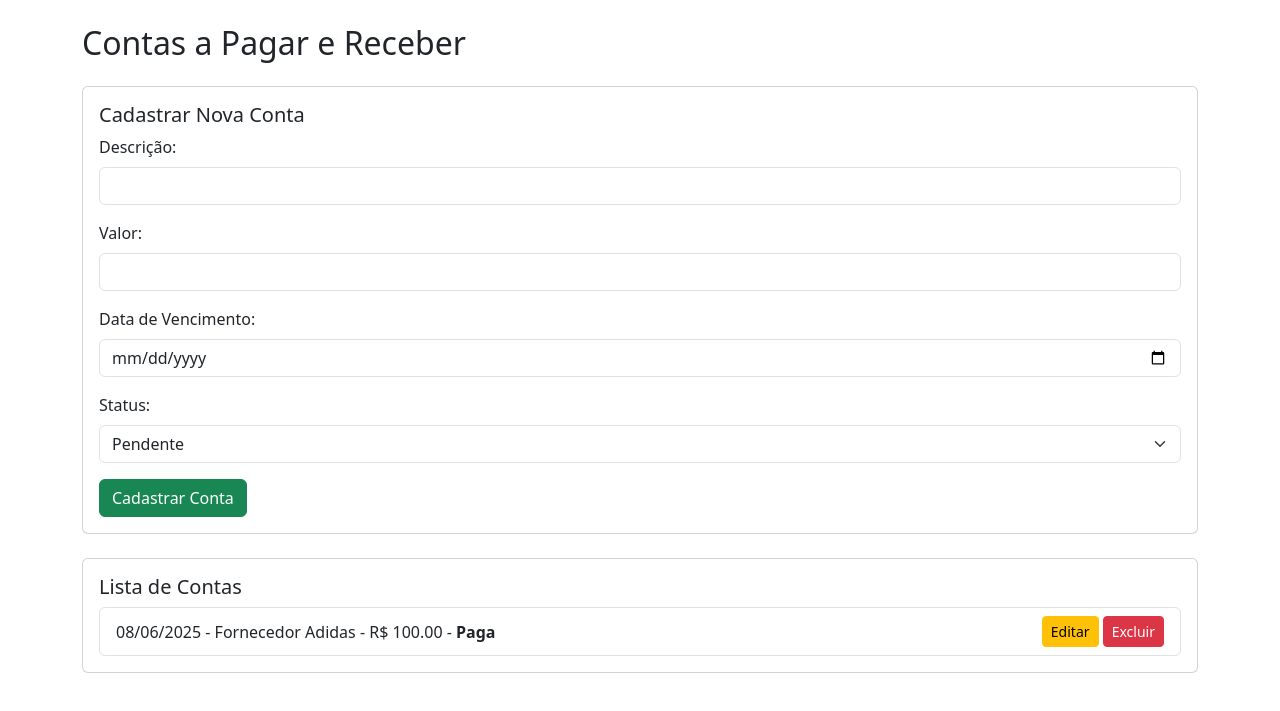
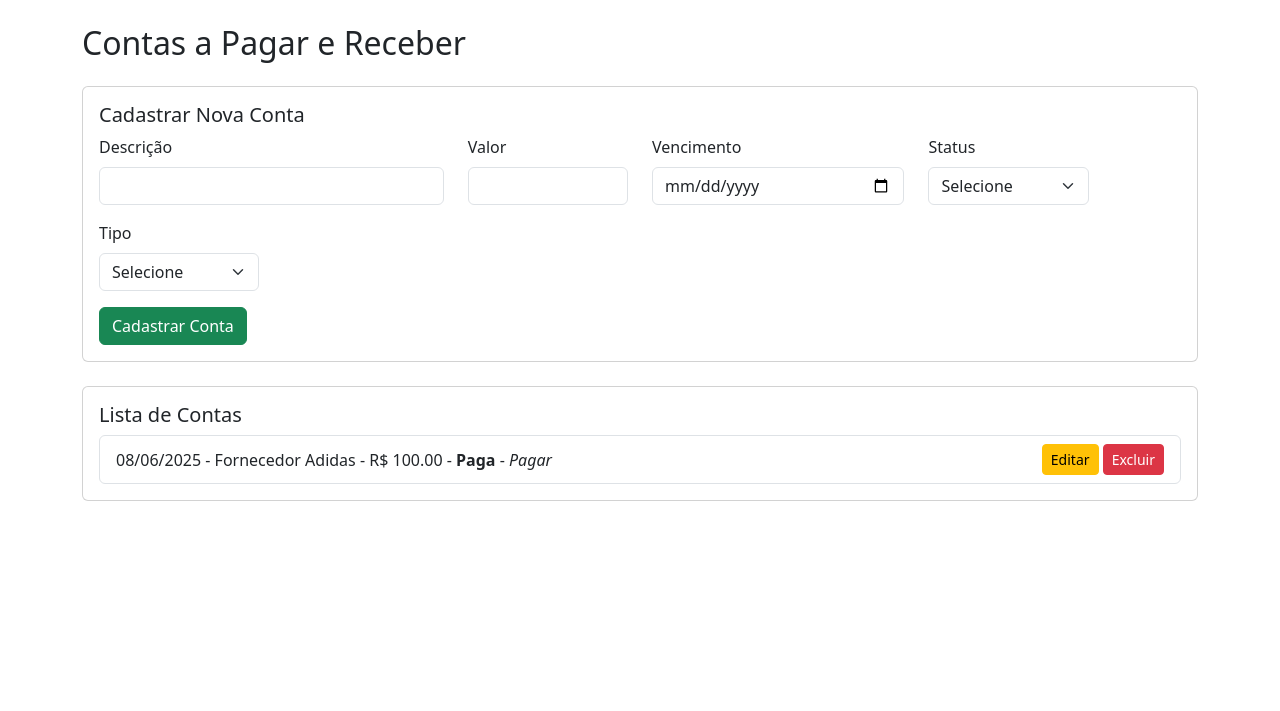
Before and after one commit to AlexMoura2002/MovaCash-Phyton, a Flask app: page /contas in a window 1280 px wide. Shown: the part 56-767 px from the top of the page. Run offline with Flask 3, Linux system fonts and the light colour scheme; a user stored in the database is signed in; data comes from the database, SQL or seed files in the repository; both versions use the stored data as it was after the commit.

Commit message:
Bug no contas.html resolvido

```diff
--- a/app/models.py
+++ b/app/models.py
@@ -28,10 +28,10 @@ class Movimentacao(db.Model):
 
 class Conta(db.Model):
     __tablename__ = 'contas'
-
     id = db.Column(db.Integer, primary_key=True)
     descricao = db.Column(db.String(100), nullable=False)
     valor = db.Column(db.Float, nullable=False)
     vencimento = db.Column(db.Date, nullable=False)
     status = db.Column(db.String(20), nullable=False)
+    tipo = db.Column(db.String(20), nullable=False)  # ✅ Campo adicionado
     usuario_id = db.Column(db.Integer, db.ForeignKey('usuarios.id'), nullable=False)
--- a/app/routes.py
+++ b/app/routes.py
@@ -196,27 +196,45 @@ def deletar_usuario(id):
 @login_obrigatorio
 def editar_conta(id):
     conta = Conta.query.get(id)
+
     if request.method == 'POST':
         conta.descricao = request.form['descricao']
         conta.valor = float(request.form['valor'])
         conta.vencimento = datetime.strptime(request.form['vencimento'], '%Y-%m-%d').date()
         novo_status = request.form['status']
+        novo_tipo = request.form['tipo']
 
         # Se status mudou para "paga" e não estava assim antes
-        if novo_status == 'paga' and conta.status != 'paga':
-            despesa = Movimentacao(
+        if novo_status == 'paga' and conta.status != 'paga' and novo_tipo == 'pagar':
+            # Evita criar duplicatas: verifica se já existe movimentação igual
+            existe = Movimentacao.query.filter_by(
                 tipo='despesa',
                 categoria='Conta: ' + conta.descricao,
                 valor=conta.valor,
                 data=conta.vencimento,
                 usuario_id=conta.usuario_id
-            )
-            db.session.add(despesa)
+            ).first()
+
+            if not existe:
+                despesa = Movimentacao(
+                    tipo='despesa',
+                    categoria='Conta: ' + conta.descricao,
+                    valor=conta.valor,
+                    data=conta.vencimento,
+                    usuario_id=conta.usuario_id
+                )
+                db.session.add(despesa)
 
         conta.status = novo_status
+        conta.tipo = novo_tipo
         db.session.commit()
+        flash('Conta atualizada com sucesso.', 'success')
         return redirect(url_for('main.contas'))
+
     return render_template('editar_conta.html', conta=conta)
+
+
+
 
 
 
@@ -375,12 +393,18 @@ def contas():
         valor = float(request.form['valor'])
         vencimento = datetime.strptime(request.form['vencimento'], '%Y-%m-%d').date()
         status = request.form['status']
+        tipo = request.form.get('tipo')  # ✔️ seguro
+
+        if not tipo:
+            flash('Erro: o campo "tipo" é obrigatório.', 'danger')
+            return redirect(url_for('main.contas'))
 
         nova_conta = Conta(
             descricao=descricao,
             valor=valor,
             vencimento=vencimento,
             status=status,
+            tipo=tipo,
             usuario_id=session['usuario_id']
         )
         db.session.add(nova_conta)
--- a/app/templates/contas.html
+++ b/app/templates/contas.html
@@ -21,25 +21,36 @@
 <div class="card mb-4">
   <div class="card-body">
     <h5 class="card-title">Cadastrar Nova Conta</h5>
-        <form method="POST">
-            <div class="mb-3">
-                <label class="form-label">Descrição:</label>
-                <input type="text" name="descricao" class="form-control" required>
+    <form method="POST" novalidate>
+      <div class="row">
+        <div class="col-md-4 mb-3">
+          <label for="descricao" class="form-label">Descrição</label>
+          <input type="text" class="form-control" id="descricao" name="descricao" required>
         </div>
-            <div class="mb-3">
-                <label class="form-label">Valor:</label>
-                <input type="number" name="valor" step="0.01" class="form-control" required>
+        <div class="col-md-2 mb-3">
+          <label for="valor" class="form-label">Valor</label>
+          <input type="number" class="form-control" id="valor" name="valor" step="0.01" required>
         </div>
-            <div class="mb-3">
-                <label class="form-label">Data de Vencimento:</label>
-                <input type="date" name="vencimento" class="form-control" required>
+        <div class="col-md-3 mb-3">
+          <label for="vencimento" class="form-label">Vencimento</label>
+          <input type="date" class="form-control" id="vencimento" name="vencimento" required>
         </div>
-            <div class="mb-3">
-                <label class="form-label">Status:</label>
-                <select name="status" class="form-select" required>
+        <div class="col-md-2 mb-3">
+          <label for="status" class="form-label">Status</label>
+          <select class="form-select" id="status" name="status" required>
+            <option value="" disabled selected>Selecione</option>
             <option value="pendente">Pendente</option>
             <option value="paga">Paga</option>
           </select>
+        </div>
+        <div class="col-md-2 mb-3">
+          <label for="tipo" class="form-label">Tipo</label>
+          <select class="form-select" id="tipo" name="tipo" required>
+            <option value="" disabled selected>Selecione</option>
+            <option value="pagar">Pagar</option>
+            <option value="receber">Receber</option>
+          </select>
+        </div>
       </div>
       <button type="submit" class="btn btn-success">Cadastrar Conta</button>
     </form>
@@ -50,7 +61,6 @@
 <div class="card">
   <div class="card-body">
     <h5 class="card-title">Lista de Contas</h5>
-
     {% if contas %}
       <ul class="list-group">
         {% for conta in contas %}
@@ -59,7 +69,8 @@
               {{ conta.vencimento.strftime('%d/%m/%Y') }} -
               {{ conta.descricao }} -
               R$ {{ "%.2f"|format(conta.valor) }} -
-                            <strong>{{ conta.status|capitalize }}</strong>
+              <strong>{{ conta.status|capitalize }}</strong> -
+              <em>{{ conta.tipo|capitalize }}</em>
             </div>
             <div>
               <a href="{{ url_for('main.editar_conta', id=conta.id) }}" class="btn btn-sm btn-warning">Editar</a>
```
Also changed, not shown: app/templates/editar_movimentacao.html (+30 -15 lines), migrar_coluna_tipo.py (added, +21 -0 lines), app.db (added), instance/movacash.db. Lines whose indentation alone changed are shown as unchanged.
